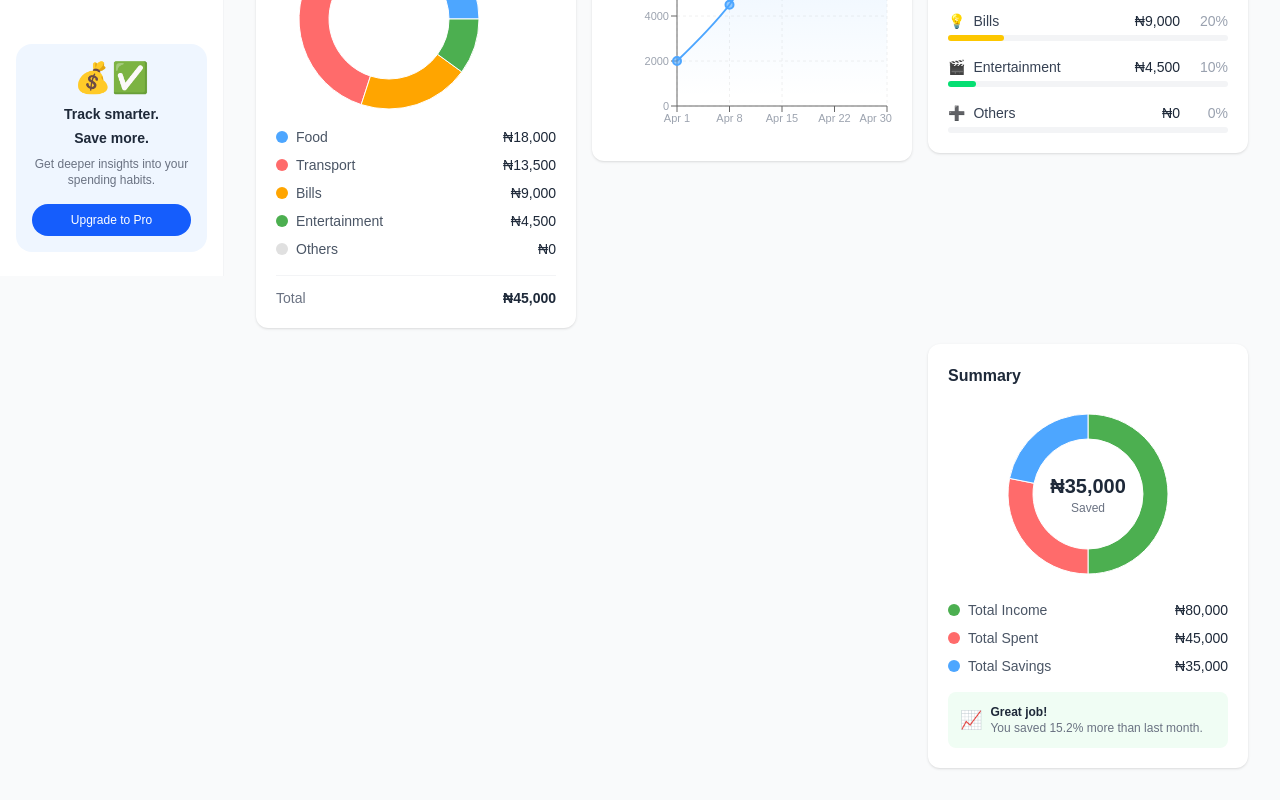
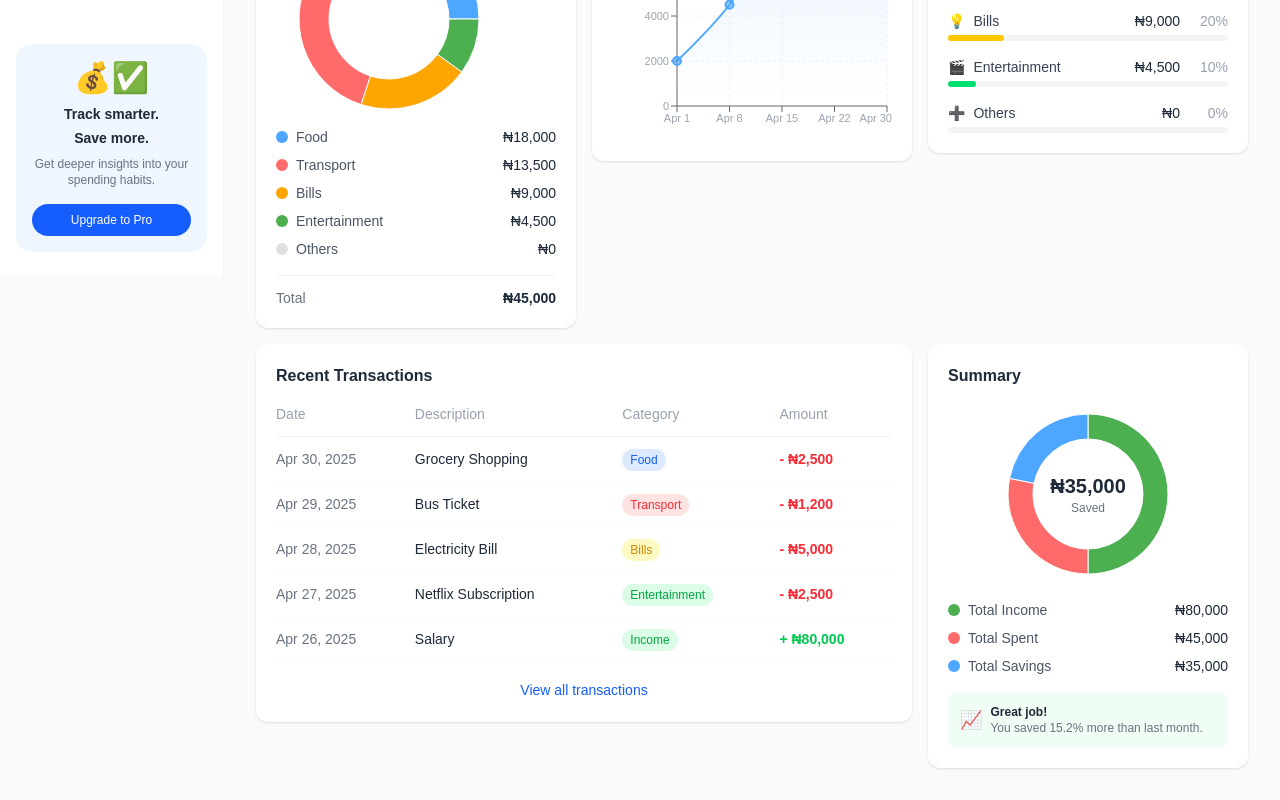
Before and after one commit to fanjorin/grp3-expense-tracker, a Next.js app in the folder frontend/: page /reports in a window 1280 px wide. Shown: the part 524-1324 px from the top of the page. Built offline with nearby package versions, Linux system fonts and the light colour scheme.

Commit message:
feat: add recent transactions table and complete reports page

```diff
--- /dev/null
+++ b/frontend/app/reports/components/RecentTransactions.jsx
@@ -0,0 +1,108 @@
+const transactions = [
+  {
+    id: 1,
+    date: "Apr 30, 2025",
+    description: "Grocery Shopping",
+    category: "Food",
+    categoryColor: "bg-blue-100 text-blue-600",
+    amount: "- ₦2,500",
+    amountColor: "text-red-500",
+  },
+  {
+    id: 2,
+    date: "Apr 29, 2025",
+    description: "Bus Ticket",
+    category: "Transport",
+    categoryColor: "bg-red-100 text-red-500",
+    amount: "- ₦1,200",
+    amountColor: "text-red-500",
+  },
+  {
+    id: 3,
+    date: "Apr 28, 2025",
+    description: "Electricity Bill",
+    category: "Bills",
+    categoryColor: "bg-yellow-100 text-yellow-600",
+    amount: "- ₦5,000",
+    amountColor: "text-red-500",
+  },
+  {
+    id: 4,
+    date: "Apr 27, 2025",
+    description: "Netflix Subscription",
+    category: "Entertainment",
+    categoryColor: "bg-green-100 text-green-600",
+    amount: "- ₦2,500",
+    amountColor: "text-red-500",
+  },
+  {
+    id: 5,
+    date: "Apr 26, 2025",
+    description: "Salary",
+    category: "Income",
+    categoryColor: "bg-green-100 text-green-600",
+    amount: "+ ₦80,000",
+    amountColor: "text-green-500",
+  },
+];
+
+export default function RecentTransactions() {
+  return (
+    <div className="bg-white rounded-xl p-5 shadow-sm">
+
+      <h3 className="font-semibold text-gray-800 mb-4">Recent Transactions</h3>
+
+      {/* Table */}
+      <table className="w-full text-sm">
+
+        {/* Header */}
+        <thead>
+          <tr className="text-left text-gray-400 border-b border-gray-100">
+            <th className="pb-3 font-medium">Date</th>
+            <th className="pb-3 font-medium">Description</th>
+            <th className="pb-3 font-medium">Category</th>
+            <th className="pb-3 font-medium">Amount</th>
+          </tr>
+        </thead>
+
+        {/* Body */}
+        <tbody>
+          {transactions.map((transaction) => (
+            <tr
+              key={transaction.id}
+              className="border-b border-gray-50 hover:bg-gray-50"
+            >
+              {/* Date */}
+              <td className="py-3 text-gray-500">{transaction.date}</td>
+
+              {/* Description */}
+              <td className="py-3 text-gray-800">{transaction.description}</td>
+
+              {/* Category Badge */}
+              <td className="py-3">
+                <span className={`${transaction.categoryColor} text-xs px-2 py-1 rounded-full`}>
+                  {transaction.category}
+                </span>
+              </td>
+
+              {/* Amount */}
+              <td className={`py-3 font-semibold ${transaction.amountColor}`}>
+                {transaction.amount}
+              </td>
+
+            </tr>
+          ))}
+        </tbody>
+
+      </table>
+
+      {/* View All Link */}
+      <div className="text-center mt-4">
+        <button className="text-blue-600 text-sm hover:underline">
+          View all transactions
+        </button>
+      </div>
+
+    </div>
+  );
+}
--- a/frontend/app/reports/page.jsx
+++ b/frontend/app/reports/page.jsx
@@ -6,6 +6,7 @@ import SpendingByCategory from "./components/SpendingByCategory";
 import SpendingOverTime from "./components/SpendingOverTime";
 import TopCategories from "./components/TopCategories";
 import SummaryPanel from "./components/SummaryPanel";
+import RecentTransactions from "./components/RecentTransactions";
 
 export default function ReportsPage() {
   return (
@@ -36,7 +37,7 @@ export default function ReportsPage() {
         {/* Bottom Row */}
         <div className="grid grid-cols-3 gap-4 mt-4">
           <div className="col-span-2">
-            {/* Recent Transactions - coming in Commit 5 */}
+            <RecentTransactions />
           </div>
           <div className="col-span-1">
             <SummaryPanel />
```
